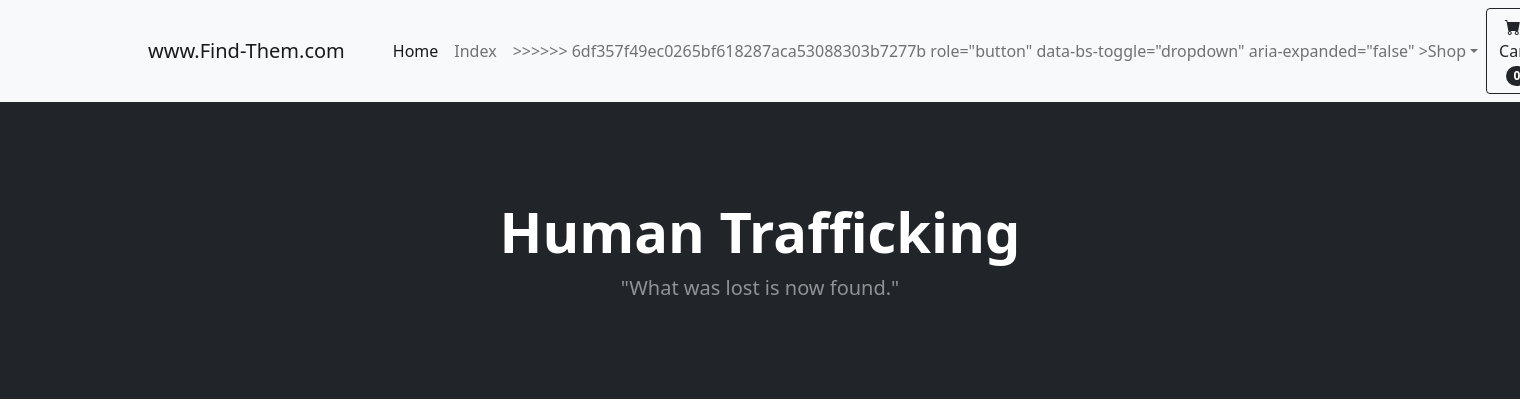
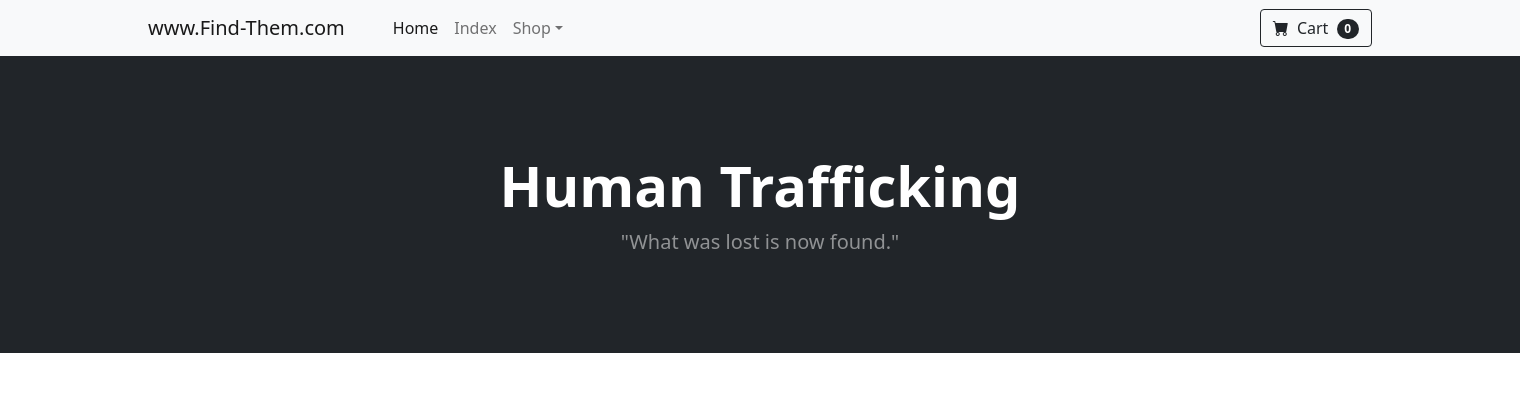
Before and after one commit to oliverescobar/missingPersons, a Django app: page / in a window 1520 px wide; the page is wider, and only the part inside the window is pictured. Shown: the top 420 px of that part. Run offline with Django 4.2, Linux system fonts and the light colour scheme; grey boxes labelled with a size stand in for pictures from a placeholder-image service; some libraries are stand-ins or nearby versions.

Commit message:
Update homepage.html

```diff
--- a/missingPersons/templates/homepages/homepage.html
+++ b/missingPersons/templates/homepages/homepage.html
@@ -48,12 +48,9 @@
               <a
                 class="nav-link dropdown-toggle"
                 id="navbarDropdown"
-<<<<<<< HEAD
                 href="{% static anyone.jpg %}"
                 rel="stylesheet"
-=======
                 href="#"
->>>>>>> 6df357f49ec0265bf618287aca53088303b7277b
                 role="button"
                 data-bs-toggle="dropdown"
                 aria-expanded="false"
```
